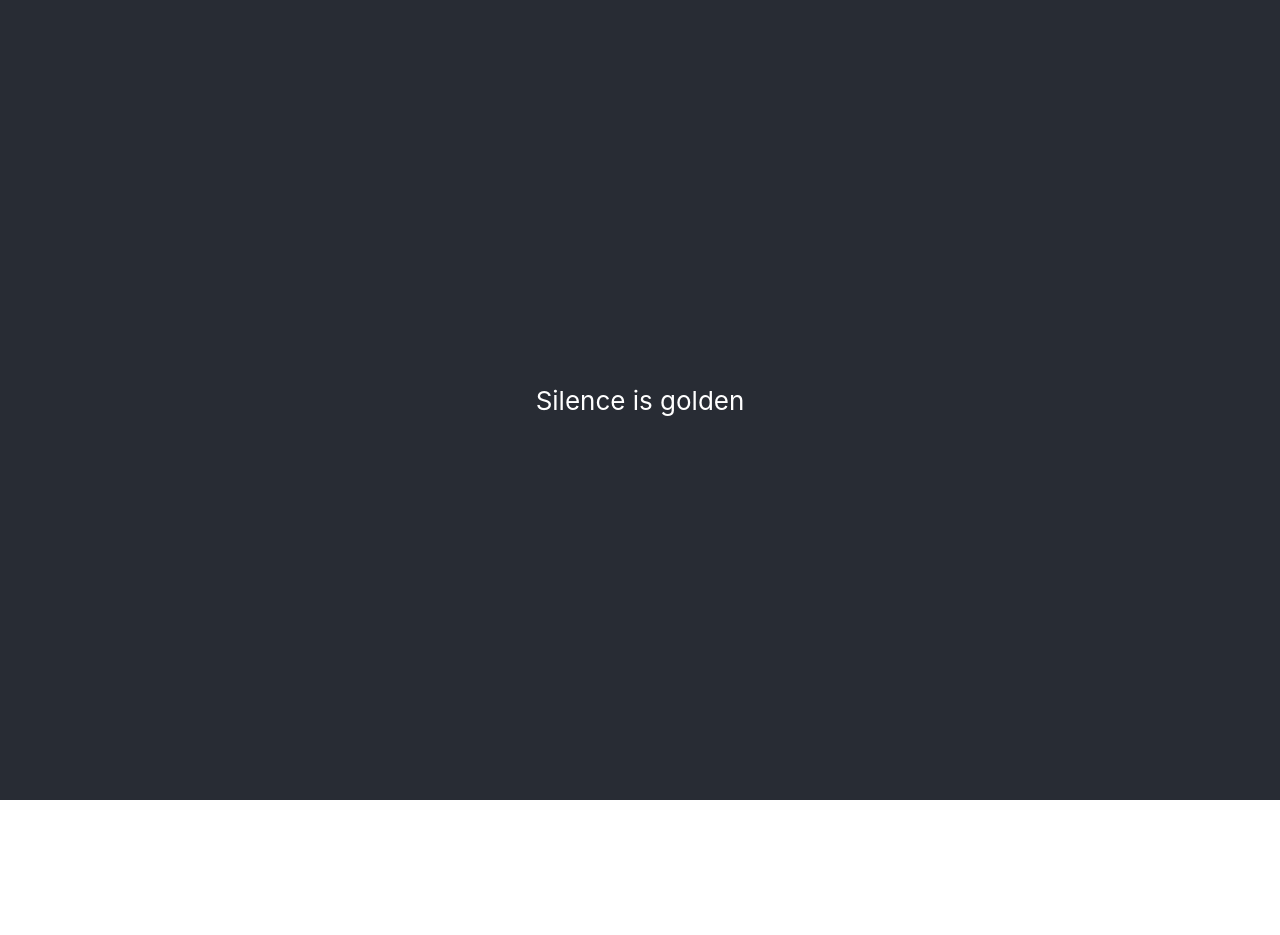
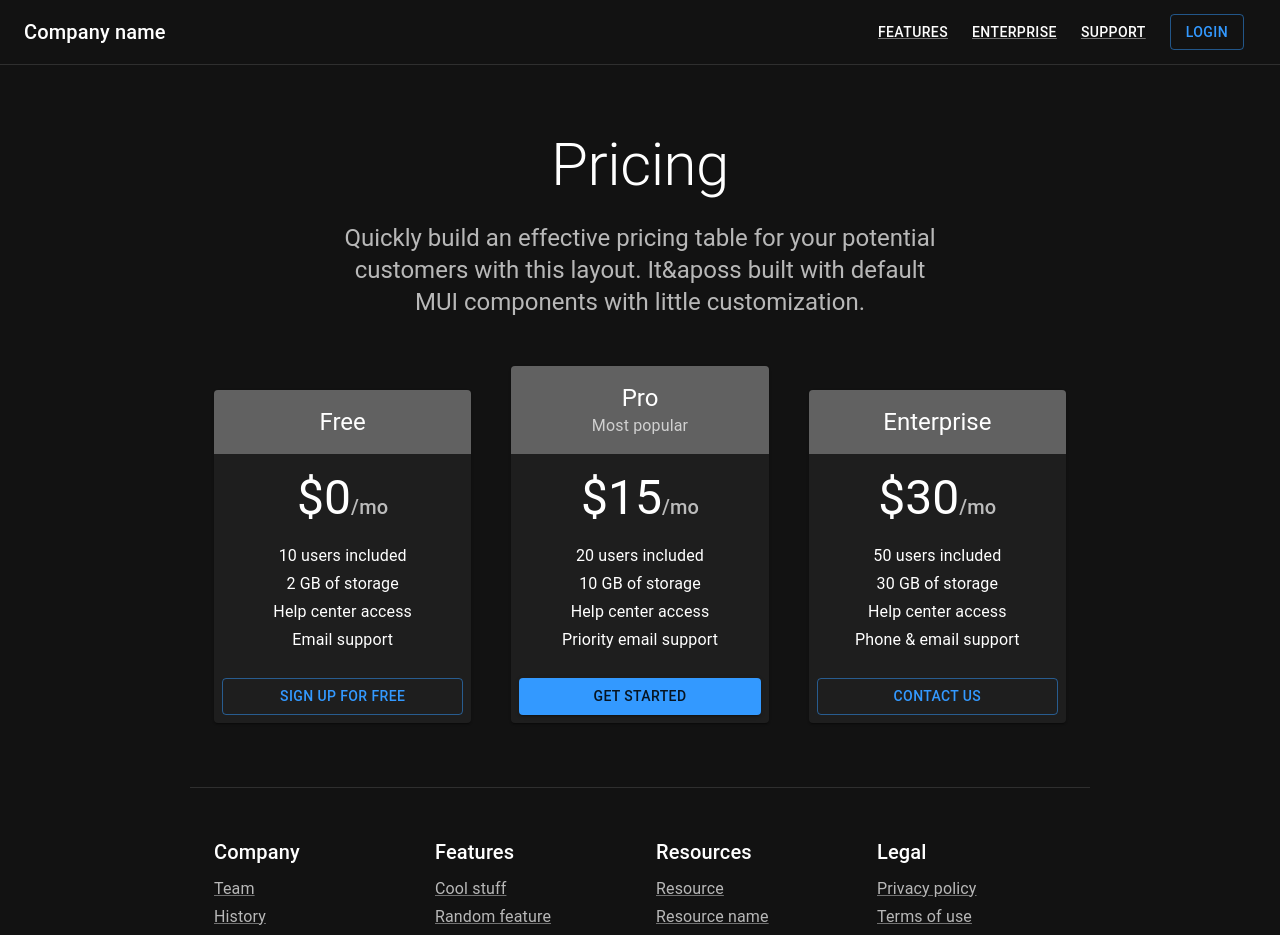
Before and after one commit to eugenesyuk/webrtc, a React (Create React App) app: page / in a window 1280 px wide. Shown: the top 935 px of the page. Before the commit the page ends 800 px from the top, so only its background shows below. Built offline with nearby package versions, Linux system fonts and the light colour scheme.

Commit message:
Add Material UI, Home template, reorganize files with folders

```diff
--- a/package.json
+++ b/package.json
@@ -3,6 +3,9 @@
   "version": "0.1.0",
   "private": true,
   "dependencies": {
+    "@emotion/react": "^11.9.3",
+    "@emotion/styled": "^11.9.3",
+    "@mui/material": "^5.9.0",
     "@testing-library/jest-dom": "^5.16.4",
     "@testing-library/react": "^13.3.0",
     "@testing-library/user-event": "^13.5.0",
--- a/public/index.html
+++ b/public/index.html
@@ -22,7 +22,7 @@
       work correctly both with client-side routing and a non-root public URL.
       Learn how to configure a non-root public URL by running `npm run build`.
     -->
-  <title>React App</title>
+  <title>Hangout Mate</title>
 </head>
 
 <body>
--- a/src/App.js
+++ b/src/App.js
@@ -1,15 +1,21 @@
 import './App.scss'
-import { peerConnection } from './Connection'
-import { firebase, firestore } from './Firebase'
+
+import { ThemeProvider } from '@mui/material/styles'
+import DefaultTheme from './DefaultTheme'
+
+import { firebase, firestore } from './core/Firebase'
+import { peerConnection } from './core/Connection'
+
+import Home from './components/Home'
 
 function App() {
     console.log({ firebase, firestore })
     console.log(peerConnection)
 
     return (
-        <div className="App">
-            <main className="App-container">Silence is golden</main>
-        </div>
+        <ThemeProvider theme={DefaultTheme}>
+            <Home />
+        </ThemeProvider>
     )
 }
 
--- a/src/App.scss
+++ b/src/App.scss
@@ -1,14 +1,3 @@
-.App {
-  text-align: center;
-
-  &-container {
-    background-color: #282c34;
-    min-height: 100vh;
-    display: flex;
-    flex-direction: column;
-    align-items: center;
-    justify-content: center;
-    font-size: calc(10px + 2vmin);
-    color: white;
-  }
+html {
+  color-scheme: dark;
 }
--- /dev/null
+++ b/src/DefaultTheme.js
@@ -0,0 +1,12 @@
+import { createTheme } from '@mui/material'
+
+const DefaultTheme = createTheme({
+    palette: {
+        primary: {
+            main: '#3399ff'
+        },
+        mode: 'dark'
+    }
+})
+
+export default DefaultTheme
--- /dev/null
+++ b/src/components/Home.jsx
@@ -0,0 +1,210 @@
+import * as React from 'react'
+import AppBar from '@mui/material/AppBar'
+import Box from '@mui/material/Box'
+import Button from '@mui/material/Button'
+import Card from '@mui/material/Card'
+import CardActions from '@mui/material/CardActions'
+import CardContent from '@mui/material/CardContent'
+import CardHeader from '@mui/material/CardHeader'
+import CssBaseline from '@mui/material/CssBaseline'
+import Grid from '@mui/material/Grid'
+import Toolbar from '@mui/material/Toolbar'
+import Typography from '@mui/material/Typography'
+import Link from '@mui/material/Link'
+import GlobalStyles from '@mui/material/GlobalStyles'
+import Container from '@mui/material/Container'
+
+function Copyright(props) {
+    return (
+        <Typography variant="body2" color="text.secondary" align="center" {...props}>
+            {'Copyright © '}
+            <Link color="inherit" href="https://mui.com/">
+                Your Website
+            </Link>{' '}
+            {new Date().getFullYear()}
+            {'.'}
+        </Typography>
+    )
+}
+
+const tiers = [
+    {
+        title: 'Free',
+        price: '0',
+        description: ['10 users included', '2 GB of storage', 'Help center access', 'Email support'],
+        buttonText: 'Sign up for free',
+        buttonVariant: 'outlined'
+    },
+    {
+        title: 'Pro',
+        subheader: 'Most popular',
+        price: '15',
+        description: ['20 users included', '10 GB of storage', 'Help center access', 'Priority email support'],
+        buttonText: 'Get started',
+        buttonVariant: 'contained'
+    },
+    {
+        title: 'Enterprise',
+        price: '30',
+        description: ['50 users included', '30 GB of storage', 'Help center access', 'Phone & email support'],
+        buttonText: 'Contact us',
+        buttonVariant: 'outlined'
+    }
+]
+
+const footers = [
+    {
+        title: 'Company',
+        description: ['Team', 'History', 'Contact us', 'Locations']
+    },
+    {
+        title: 'Features',
+        description: ['Cool stuff', 'Random feature', 'Team feature', 'Developer stuff', 'Another one']
+    },
+    {
+        title: 'Resources',
+        description: ['Resource', 'Resource name', 'Another resource', 'Final resource']
+    },
+    {
+        title: 'Legal',
+        description: ['Privacy policy', 'Terms of use']
+    }
+]
+
+function HomeContent() {
+    return (
+        <React.Fragment>
+            <GlobalStyles styles={{ ul: { margin: 0, padding: 0, listStyle: 'none' } }} />
+            <CssBaseline />
+            <AppBar
+                position="static"
+                color="default"
+                elevation={0}
+                sx={{ borderBottom: (theme) => `1px solid ${theme.palette.divider}` }}
+            >
+                <Toolbar sx={{ flexWrap: 'wrap' }}>
+                    <Typography variant="h6" color="inherit" noWrap sx={{ flexGrow: 1 }}>
+                        Company name
+                    </Typography>
+                    <nav>
+                        <Link variant="button" color="text.primary" href="#" sx={{ my: 1, mx: 1.5 }}>
+                            Features
+                        </Link>
+                        <Link variant="button" color="text.primary" href="#" sx={{ my: 1, mx: 1.5 }}>
+                            Enterprise
+                        </Link>
+                        <Link variant="button" color="text.primary" href="#" sx={{ my: 1, mx: 1.5 }}>
+                            Support
+                        </Link>
+                    </nav>
+                    <Button href="#" variant="outlined" sx={{ my: 1, mx: 1.5 }}>
+                        Login
+                    </Button>
+                </Toolbar>
+            </AppBar>
+
+            {/* Hero unit */}
+            <Container disableGutters maxWidth="sm" component="main" sx={{ pt: 8, pb: 6 }}>
+                <Typography component="h1" variant="h2" align="center" color="text.primary" gutterBottom>
+                    Pricing
+                </Typography>
+                <Typography variant="h5" align="center" color="text.secondary" component="p">
+                    Quickly build an effective pricing table for your potential customers with this layout. It&aposs
+                    built with default MUI components with little customization.
+                </Typography>
+            </Container>
+            {/* End hero unit */}
+
+            <Container maxWidth="md" component="main">
+                <Grid container spacing={5} alignItems="flex-end">
+                    {tiers.map((tier) => (
+                        // Enterprise card is full width at sm breakpoint
+                        <Grid item key={tier.title} xs={12} sm={tier.title === 'Enterprise' ? 12 : 6} md={4}>
+                            <Card>
+                                <CardHeader
+                                    title={tier.title}
+                                    subheader={tier.subheader}
+                                    titleTypographyProps={{ align: 'center' }}
+                                    subheaderTypographyProps={{
+                                        align: 'center'
+                                    }}
+                                    sx={{
+                                        backgroundColor: (theme) =>
+                                            theme.palette.mode === 'light'
+                                                ? theme.palette.grey[200]
+                                                : theme.palette.grey[700]
+                                    }}
+                                />
+                                <CardContent>
+                                    <Box
+                                        sx={{
+                                            display: 'flex',
+                                            justifyContent: 'center',
+                                            alignItems: 'baseline',
+                                            mb: 2
+                                        }}
+                                    >
+                                        <Typography component="h2" variant="h3" color="text.primary">
+                                            ${tier.price}
+                                        </Typography>
+                                        <Typography variant="h6" color="text.secondary">
+                                            /mo
+                                        </Typography>
+                                    </Box>
+                                    <ul>
+                                        {tier.description.map((line) => (
+                                            <Typography component="li" variant="subtitle1" align="center" key={line}>
+                                                {line}
+                                            </Typography>
+                                        ))}
+                                    </ul>
+                                </CardContent>
+                                <CardActions>
+                                    <Button fullWidth variant={tier.buttonVariant}>
+                                        {tier.buttonText}
+                                    </Button>
+                                </CardActions>
+                            </Card>
+                        </Grid>
+                    ))}
+                </Grid>
+            </Container>
+
+            {/* Footer */}
+            <Container
+                maxWidth="md"
+                component="footer"
+                sx={{
+                    borderTop: (theme) => `1px solid ${theme.palette.divider}`,
+                    mt: 8,
+                    py: [3, 6]
+                }}
+            >
+                <Grid container spacing={4} justifyContent="space-evenly">
+                    {footers.map((footer) => (
+                        <Grid item xs={6} sm={3} key={footer.title}>
+                            <Typography variant="h6" color="text.primary" gutterBottom>
+                                {footer.title}
+                            </Typography>
+                            <ul>
+                                {footer.description.map((item) => (
+                                    <li key={item}>
+                                        <Link href="#" variant="subtitle1" color="text.secondary">
+                                            {item}
+                                        </Link>
+                                    </li>
+                                ))}
+                            </ul>
+                        </Grid>
+                    ))}
+                </Grid>
+                <Copyright sx={{ mt: 5 }} />
+            </Container>
+            {/* End footer */}
+        </React.Fragment>
+    )
+}
+
+export default function Home() {
+    return <HomeContent />
+}
```
Also changed, not shown: src/core/Connection.js (renamed from src/Connection.js), src/core/Firebase.js (renamed from src/Firebase.js), 2 other files (tests, documents, lock files or other folders).
